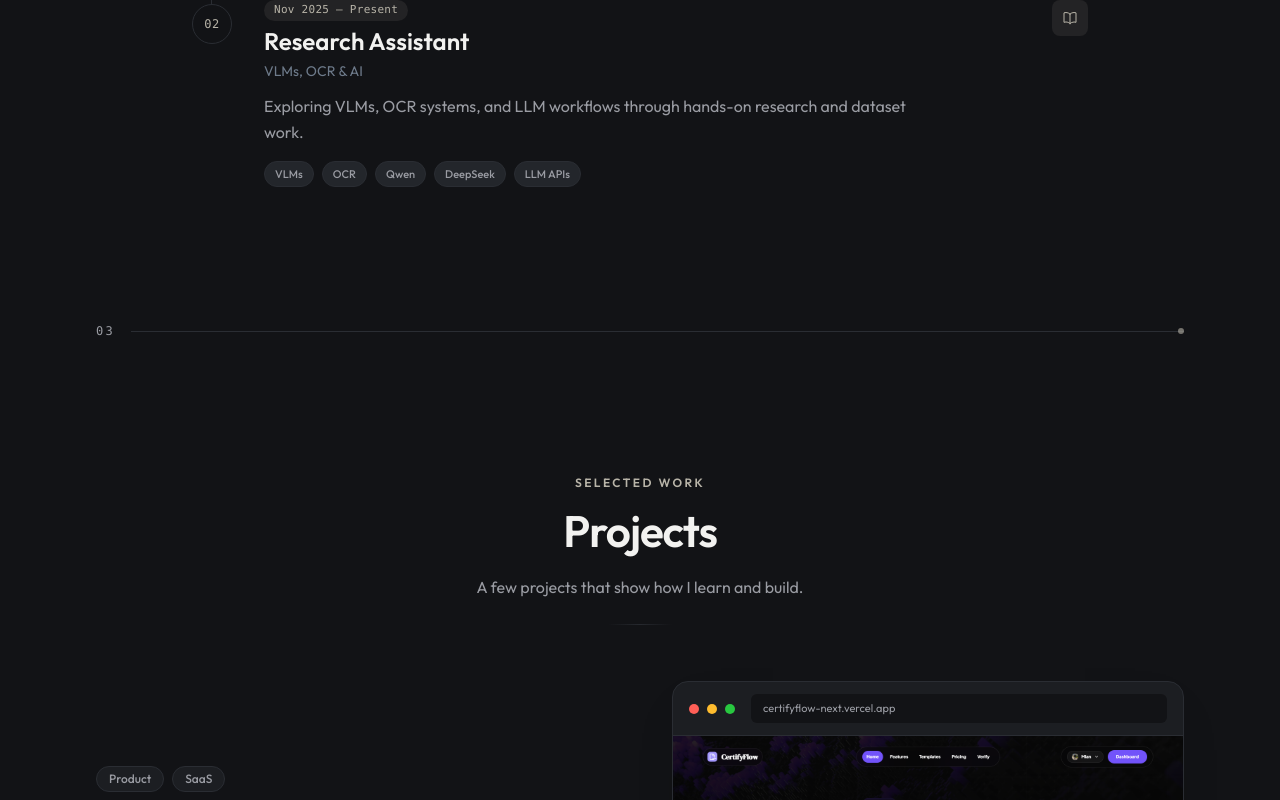
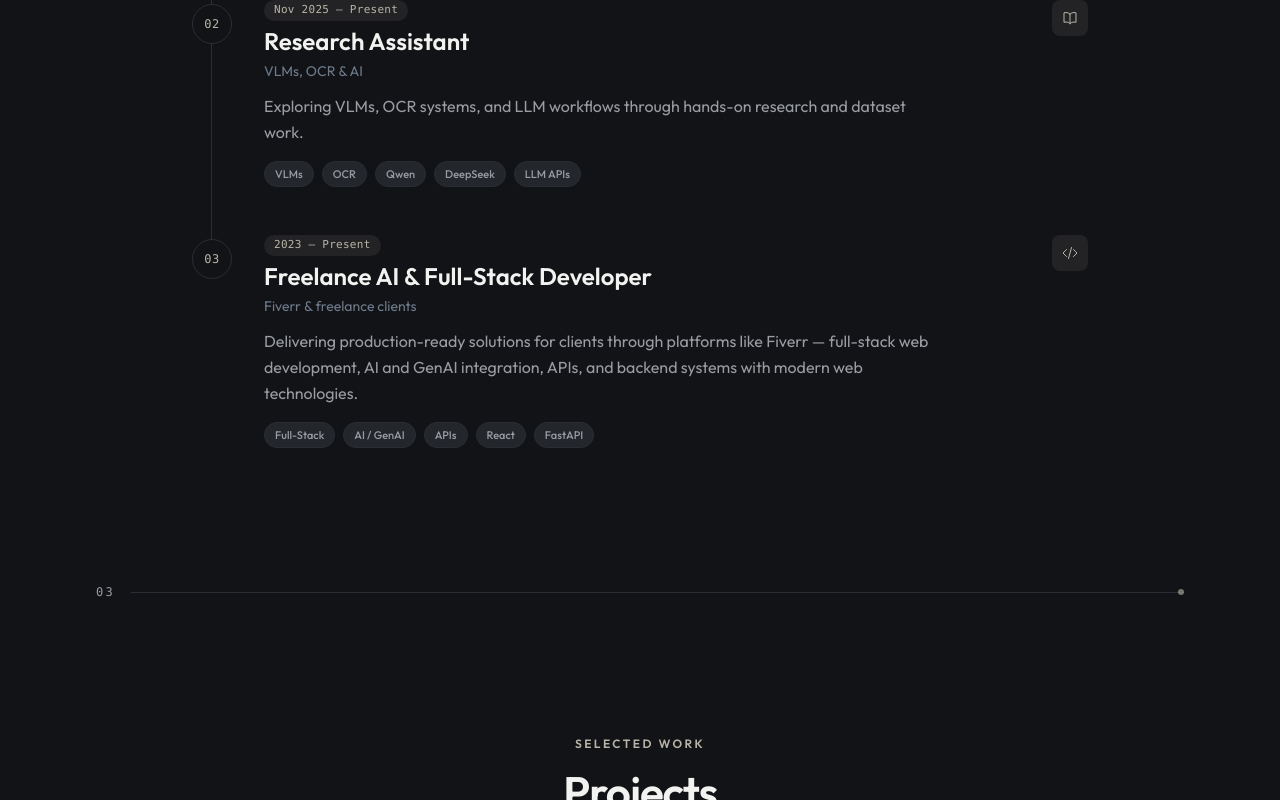
Before and after one commit to Mfahad159/portfolio, a Next.js app: page / in a window 1280 px wide. Shown: the part 2106-2906 px from the top of the page. Built offline with nearby package versions, Linux system fonts and the light colour scheme.

Commit message:
Added work experience

```diff
--- a/data/portfolio.js
+++ b/data/portfolio.js
@@ -165,6 +165,17 @@ export const experienceData = [
     category: 'Research',
     icon: 'research',
   },
+  {
+    number: '03',
+    title: 'Freelance AI & Full-Stack Developer',
+    organization: 'Fiverr & freelance clients',
+    date: '2023 — Present',
+    description:
+      'Delivering production-ready solutions for clients through platforms like Fiverr — full-stack web development, AI and GenAI integration, APIs, and backend systems with modern web technologies.',
+    tags: ['Full-Stack', 'AI / GenAI', 'APIs', 'React', 'FastAPI'],
+    category: 'Freelance',
+    icon: 'development',
+  },
 ];
 
 export const skills = [
```
